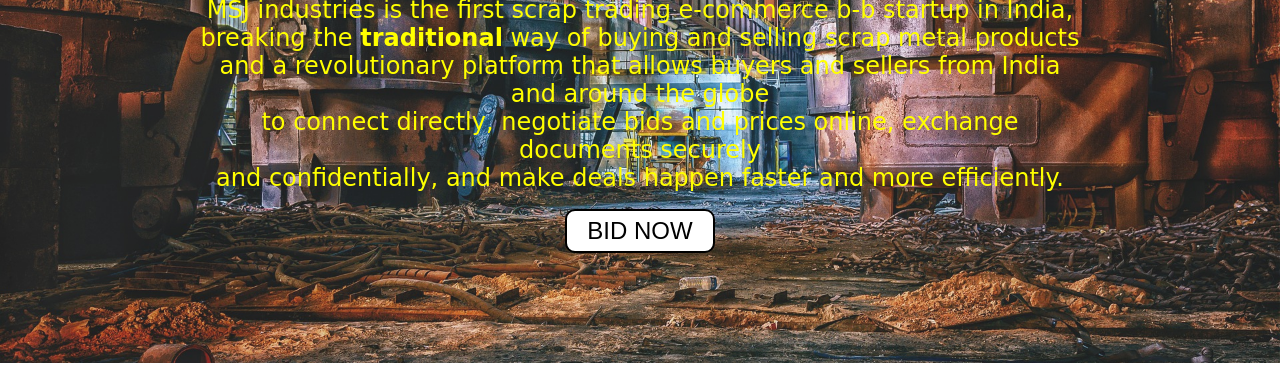
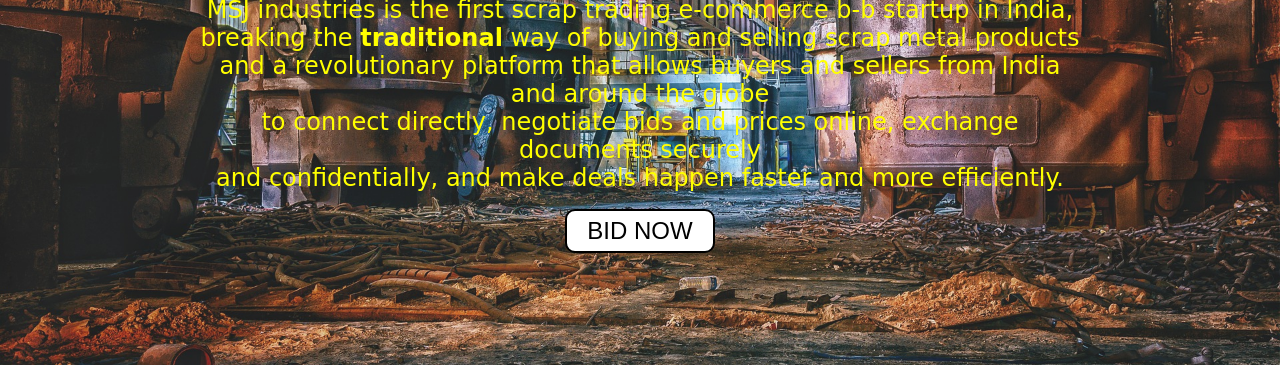
Before and after one commit to ManpreetSingh18/Assignment.github.io, a plain HTML site: page index.html in a window 1280 px wide. Shown: the part 266-631 px from the top of the page. Drawn offline with Linux system fonts and the light colour scheme; a web font is replaced by a local one.

Commit message:
Update style.css

```diff
--- a/style.css
+++ b/style.css
@@ -69,7 +69,7 @@
     content: "";
     background: url('back.jpg') no-repeat center center/cover;
     position: absolute;
-    height: 78%;
+    height: 95%;
     width: 100%;
     z-index: -1;
     opacity:0.89;
```
